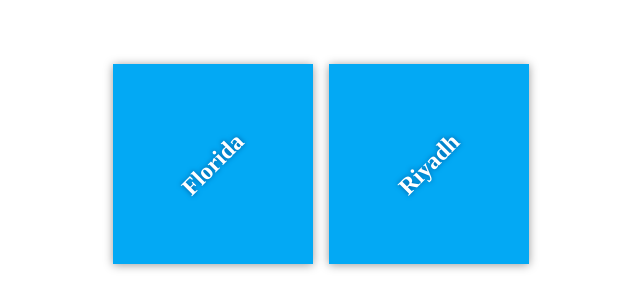
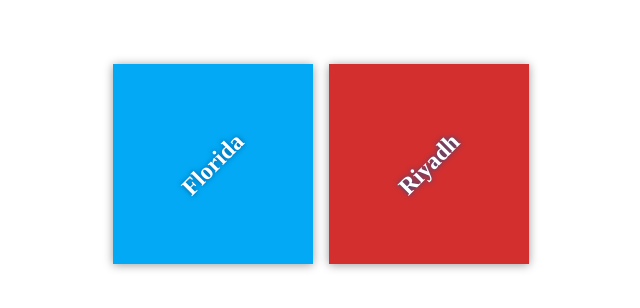
Before and after one commit to DohaMetwali/my-travel-plans, a plain HTML site: page index.html in a window 1280 px wide. Shown: the part 236-544 px from the top of the page, without its empty margins (319-959 px from the left). Drawn offline with Linux system fonts and the light colour scheme.

Commit message:
Style Destination

```diff
--- a/css/app.css
+++ b/css/app.css
@@ -50,6 +50,6 @@ h2 {
     background-color: #03a9f4;
 }
 
-#paris {
+#Riyadh {
     background-color: #d32f2f;
 }
```
